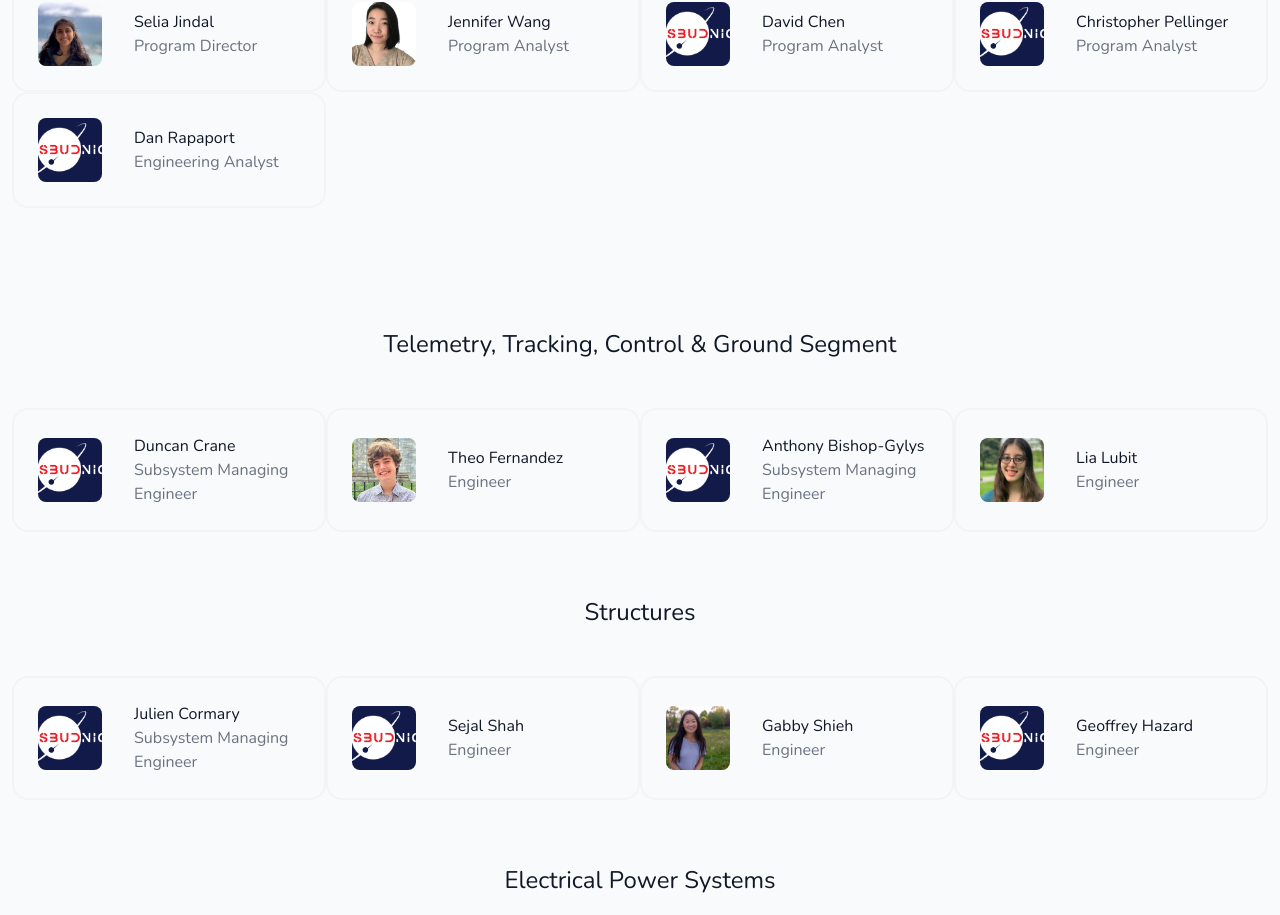
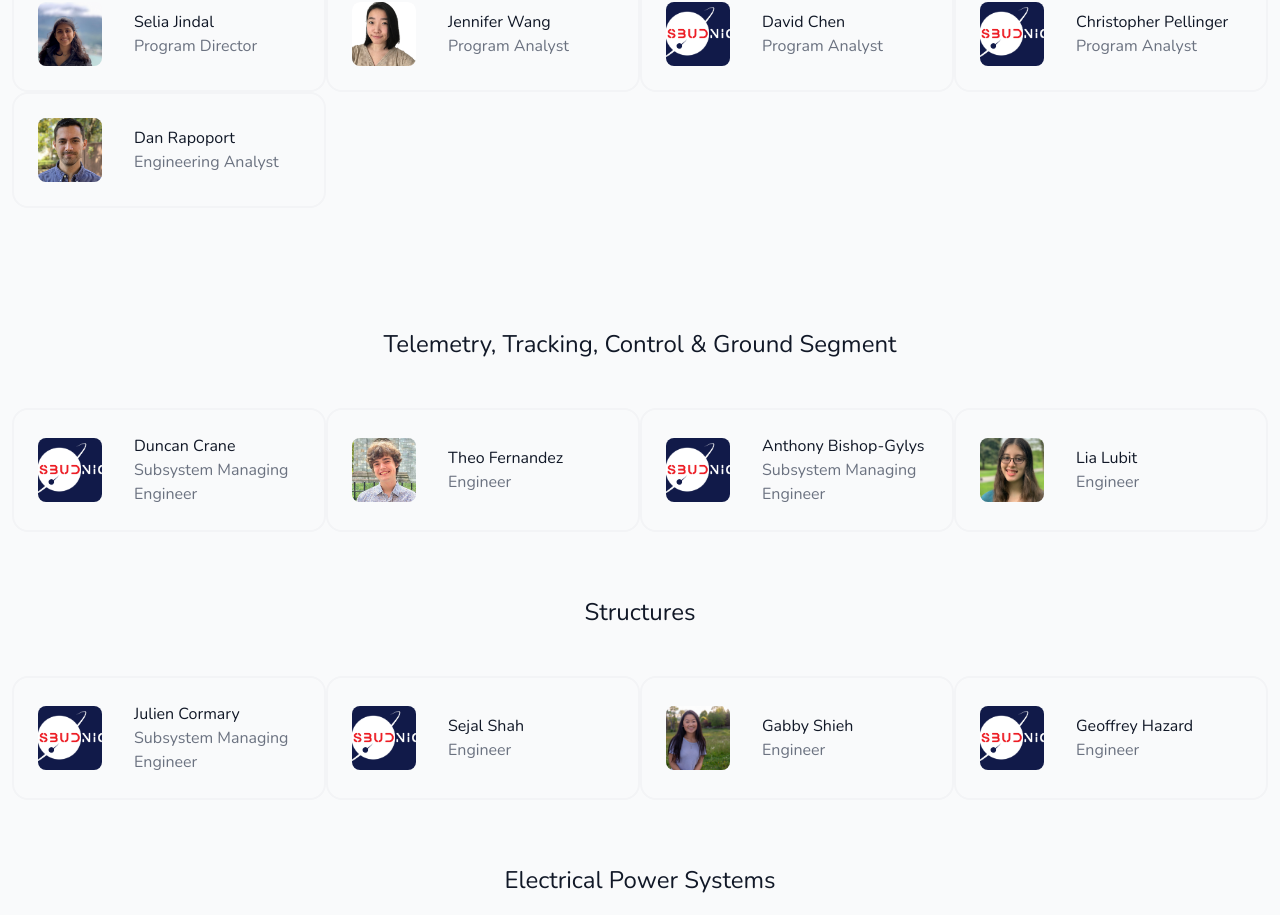
Before and after one commit to benkilimnik/SBUDNIC, a React (Create React App) app: page /team in a window 1280 px wide. Shown: the part 1036-1951 px from the top of the page. Built offline with nearby package versions, Linux system fonts and the light colour scheme.

Commit message:
Add Dan Rap

```diff
--- a/src/components/content/images.js
+++ b/src/components/content/images.js
@@ -28,8 +28,10 @@ import lia from "../../assets/lia.JPG"
 import selia from "../../assets/selia.jpg"
 import jenn from "../../assets/jenn.jpg"
 import gabby from "../../assets/gabrielle.jpg"
+import rap from "../../assets/rap.jpg"
 
 export {
+  rap,
   gabby,
   jenn,
   lia,
--- a/src/components/content/team.js
+++ b/src/components/content/team.js
@@ -14,7 +14,8 @@ import {
   selia,
   lia,
   jenn,
-  gabby
+  gabby,
+  rap,
 } from "../content/images"
 
 const team = [
@@ -308,12 +309,12 @@ const team = [
   },
   {
     id: 57,
-    title: "Dan Rapaport",
+    title: "Dan Rapoport",
     subtitle: "Committed to building and launching a low-cost CubeSat into low earth orbit in record time.",
     team: "Program Management and Public Relations",
     category: "General",
     position: "Engineering Analyst",
-    image: sbudnicNW,
+    image: rap,
   },
   {
     id: 29,
```
Also changed, not shown: src/assets/rap.jpg (added).
